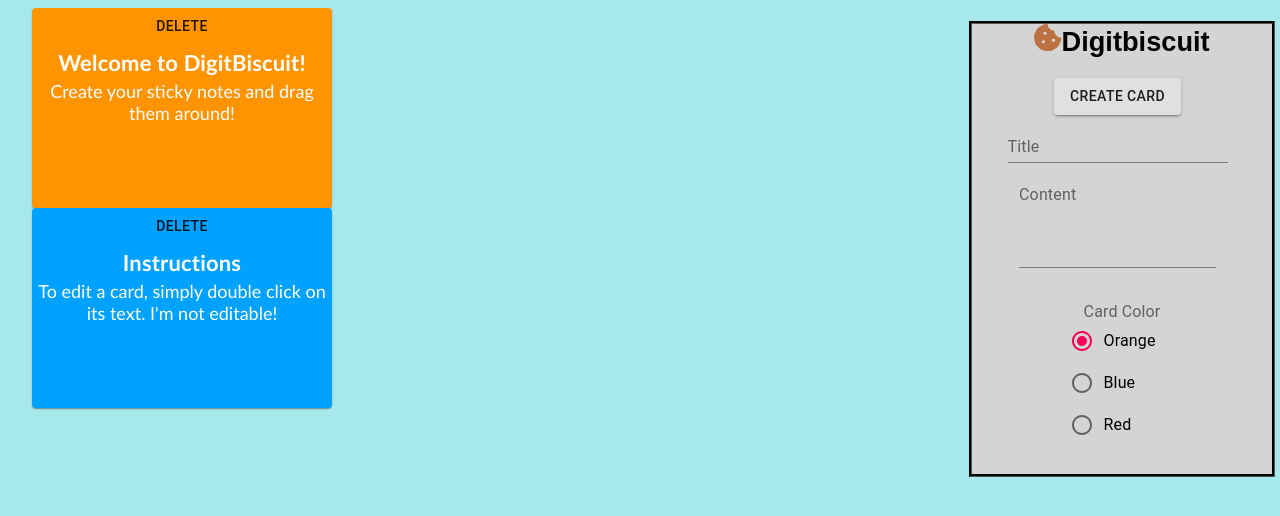
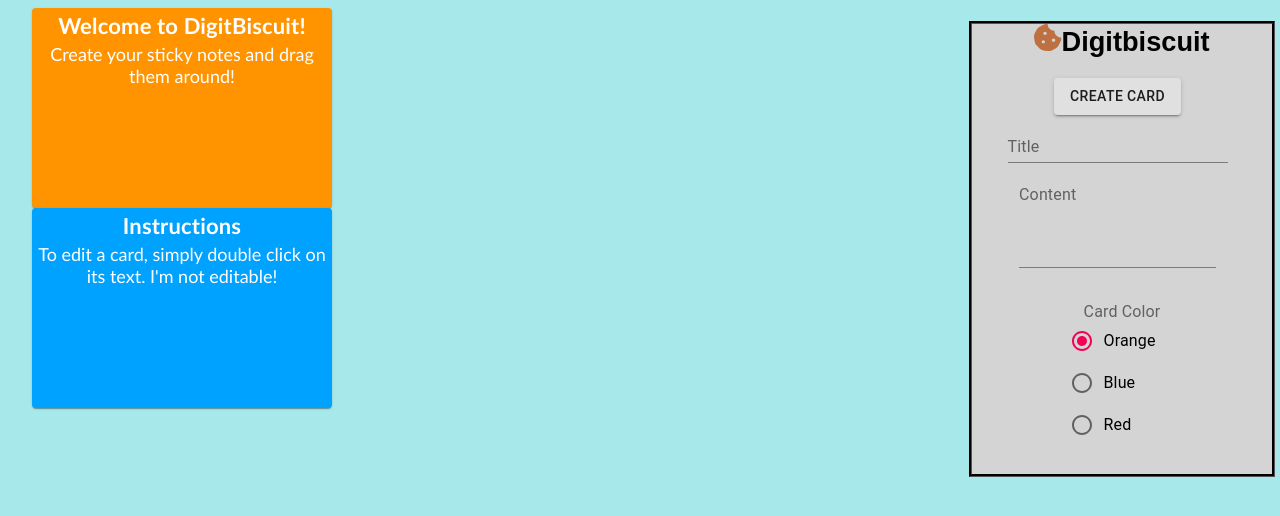
Before and after one commit to SortedIvan/DigitBiscuit, a React (Create React App) app in the folder digitbiscuit/: page / in a window 1280 px wide. Shown: the top 516 px of the page. Built offline with nearby package versions, Linux system fonts and the light colour scheme.

Commit message:
change: Instruction cards no longer have deletion button

```diff
--- a/digitbiscuit/src/components/App.js
+++ b/digitbiscuit/src/components/App.js
@@ -2,6 +2,7 @@ import "./styles.css";
 import Digitcard from "./digitcard/Digitcard";
 import Header from "./header/Header";
 import React from "react";
+import InstructionDigitcard from "./digitcard/InstructionDigitcard";
 function App() {
 
   const [cards, setCards] = React.useState([]);
@@ -31,8 +32,8 @@ function App() {
   return (
     <div className="App">
       <div>
-        <Digitcard  text="Welcome to DigitBiscuit!" title = "Create your sticky notes and drag them around!" bgColor="#FF9300" />
-        <Digitcard text="Instructions" title = "To edit a card, simply double click on its text. I'm not editable!" bgColor="#00A2FF" />
+        <InstructionDigitcard  text="Welcome to DigitBiscuit!" title = "Create your sticky notes and drag them around!" bgColor="#FF9300" />
+        <InstructionDigitcard text="Instructions" title = "To edit a card, simply double click on its text. I'm not editable!" bgColor="#00A2FF" />
         {cards.map((card) => (
           <Digitcard cardID = {card.card.cardID} editCard = {editCard}deleteFun = {() => deleteCard(card.card.cardID)} key = {card.card.title} text = {card.card.text} title = {card.card.title}bgColor ={card.card.bgColor}/>
           ))}
--- /dev/null
+++ b/digitbiscuit/src/components/digitcard/InstructionDigitcard.js
@@ -0,0 +1,86 @@
+import { Card, Button, Typography } from "@material-ui/core";
+import Draggable from "react-draggable";
+import { Container } from "@material-ui/core";
+import React from "react";
+import { TextField } from "@material-ui/core";
+
+const InstructionDigitcard = (props) => {
+    // We have 3 useStates, editing text, editing the title
+    // and one that enables the editing menu
+    const [editText, setEditText] = React.useState("");
+    const [editTitle, setEditTitle] = React.useState("");
+    const [canBeEdit, setCanBeEdit] = React.useState(false);
+    const [cursor, setCursor] = React.useState('grab');
+
+    const changeCursor = () => {
+    setCursor(prevState => {
+      console.log(prevState)
+      if(prevState === 'grabbing'){
+        return 'grab';
+      }
+      return 'grabbing';
+    });
+  }
+    React.useEffect(() => {
+      setCanBeEdit(false)
+    }, []);
+    function editEnable(){
+    setCanBeEdit(true)
+    }
+
+    function editTextValue(e){
+      setEditText(e.target.value)
+    }
+    function editTitleValue(e){
+      setEditTitle(e.target.value)
+    }
+
+    // Upon confirmation of editing, the new card's parameters are passed on as props
+    function onConfirmEditCard(){
+      const card = {
+        cardID: props.cardID,
+        text: editTitle,
+        title: editText
+      };
+      console.log(props.cardID + "CARD ID ON CONFRIM CARD")
+      console.log(card)
+      props.editCard(card)
+      setCanBeEdit(false)
+    }
+
+    return (
+    <Container sx={{ py: 1 }} maxWidth="md">
+      <Draggable>
+        <Card onClick={changeCursor}
+          style={{ width: "300px", backgroundColor: props.bgColor, height : "200px", color: "#ffffff",
+          display: "flex", justifyContent: "top", flexDirection: "column", cursor : cursor
+          }}
+        >
+          <span></span>
+                  {
+            canBeEdit == true
+            ?<>
+              <Button onClick = {onConfirmEditCard}>Confirm</Button>
+              <TextField onChange = {editTitleValue} id="outlined-basic" label="Title" >{props.text}</TextField>
+              <TextField onChange = {editTextValue} id="outlined-basic" label="Text" >{props.title}</TextField>
+            </>
+            :
+            <>
+              <Typography style = {{  color: 'White',
+                      fontSize: 22,
+                      fontWeight: 'bold',
+                      fontFamily: 'Trebuchet MS',}}
+                      variant="h6">{props.text}</Typography>
+              <div  style = {{  color: 'white',
+                      fontSize: 18,
+                      fontFamily: 'Trebuchet MS',}}
+                      onDoubleClick={editEnable}>{props.title}</div>
+            </>
+          }
+        </Card>
+      </Draggable>
+      </Container>
+    );
+  };
+
+  export default InstructionDigitcard;
```
